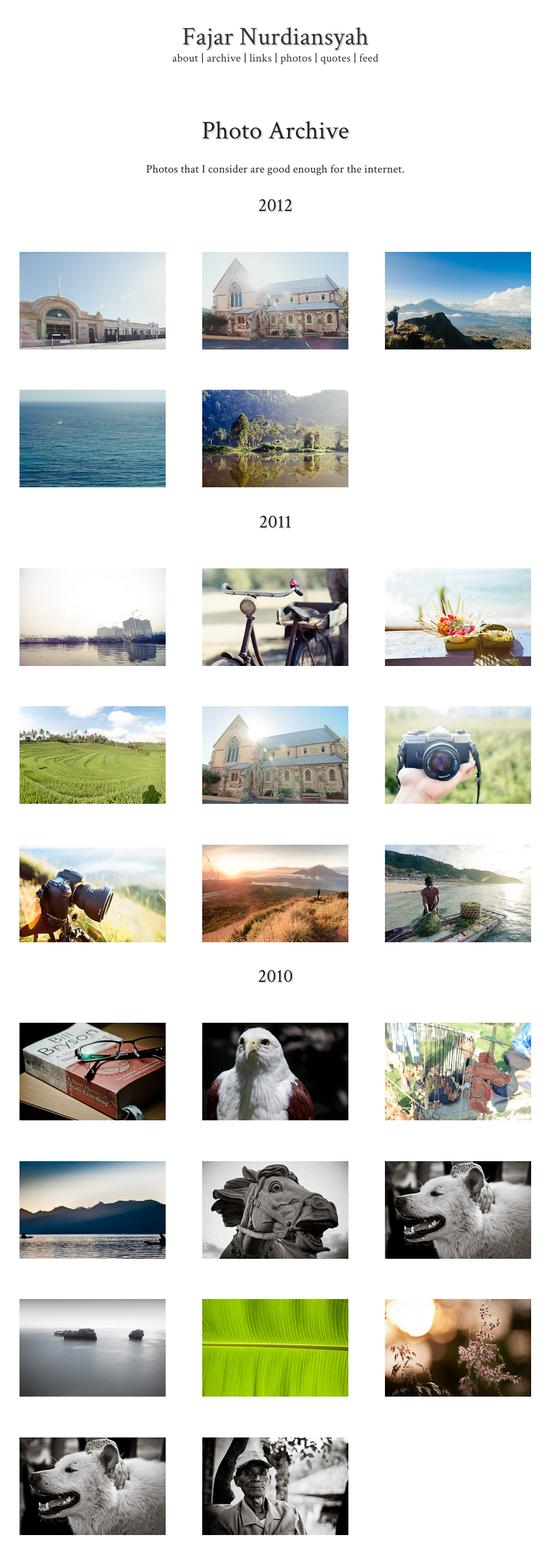
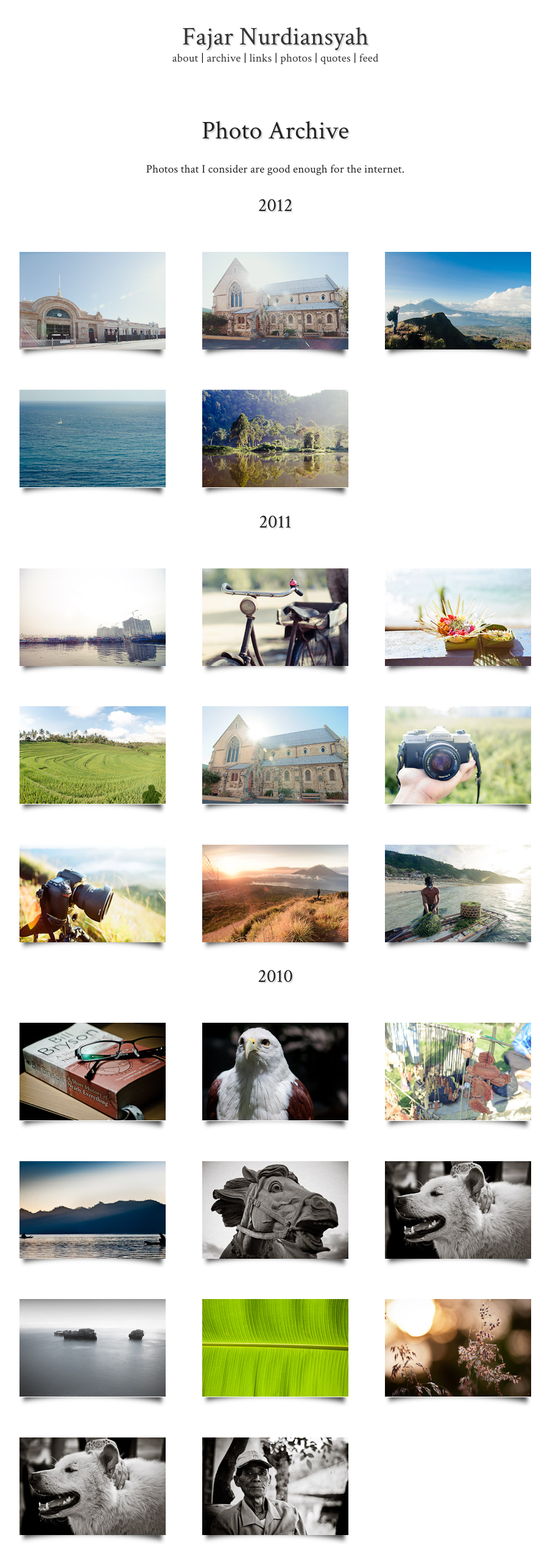
Before and after one commit to fajarnurdiansyah/fajarnurdiansyah.github.com, a Jekyll site: the page built from photos/index.html, in a window 1280 px wide. Shown: the whole page at 61% size, without its empty margins (188-1091 px from the left). Built offline with Jekyll 4.4.1, drawn with Linux system fonts in a browser that asks for light colours; Markdown is read by kramdown in place of the engine named in the settings.

Commit message:
Missed the file in prev commit

```diff
--- a/photos/index.html
+++ b/photos/index.html
@@ -26,7 +26,7 @@ title: Fajar Nurdiansyah
     {% endif %}
 
 
-    <div class="archivephoto">
+    <div class="archivephoto shadow240">
         <a href="{{post.url}}" title="{{post.title}}">
             <img src="{{ post.thumbnail }}"></img>
         </a>
```
